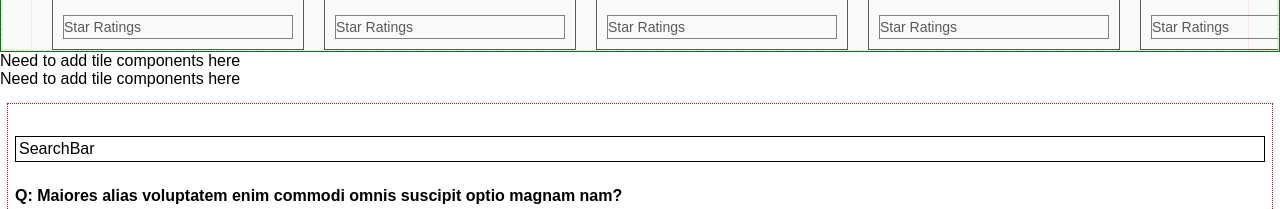
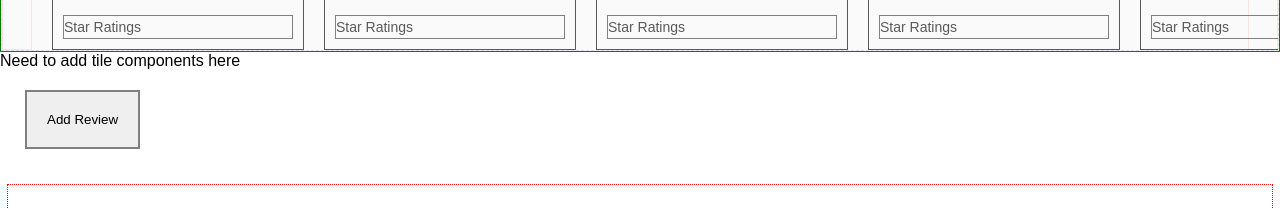
Before and after one commit to 7-Oscillating-Owls/hoo-dunit, a React app: page / in a window 1280 px wide. Shown: the part 1379-1588 px from the top of the page. Built offline with nearby package versions, Linux system fonts and the light colour scheme.

Commit message:
Create Add Review button

```diff
--- a/client/src/components/ReviewsAddForm/ReviewsAddForm.css
+++ b/client/src/components/ReviewsAddForm/ReviewsAddForm.css
@@ -0,0 +1,12 @@
+.reviewsAddForm {
+  padding: 10px;
+  margin: 10px 5px;
+  overflow: scroll;
+}
+
+.addButton {
+  justify-content: space-around;
+  padding: 20px;
+  margin: 0 10px;
+  border: 2px solid gray;
+}
--- a/client/src/components/ReviewsAddForm/index.jsx
+++ b/client/src/components/ReviewsAddForm/index.jsx
@@ -1,9 +1,10 @@
 import React from 'react';
 import styles from './ReviewsAddForm.css';
 
+// Will need to have an onClick event listener and handler
 const ReviewsAddForm = () => (
   <div className={styles.reviewsAddForm}>
-    <div>Need to add tile components here</div>
+    <button className={styles.addButton} type="submit">Add Review</button>
   </div>
 );
 
```
